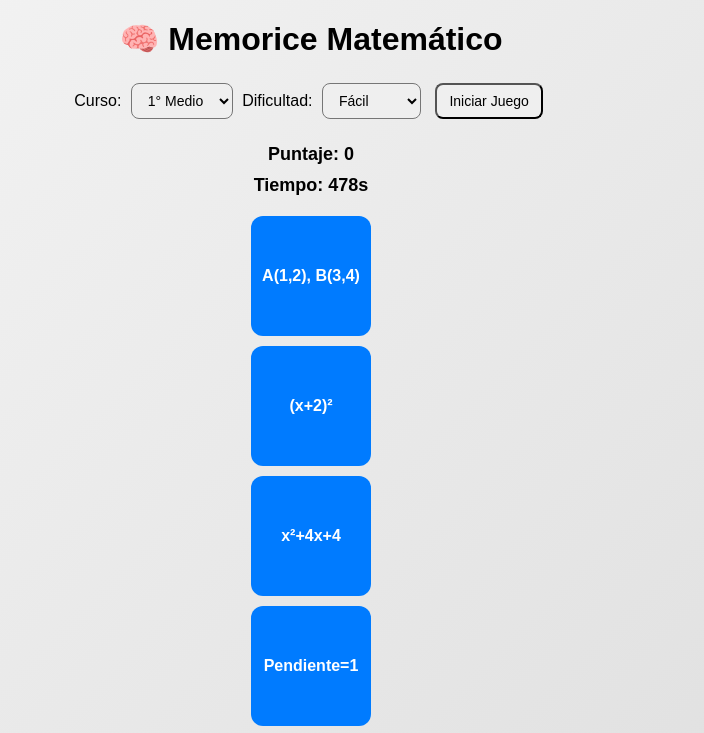
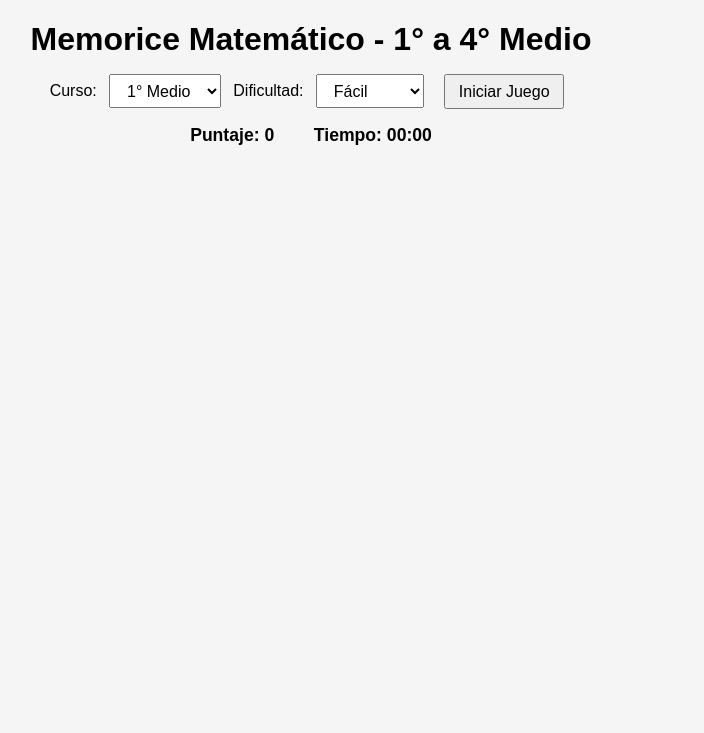
Before and after one commit to memoricematematico/memorice-matematico, a plain HTML site: page index.html in a window 1280 px wide. Both pictures are taken after a click on the button "Iniciar Juego". Shown: the top 733 px of the page, without its empty margins (329-1033 px from the left). Drawn offline with Linux system fonts and the light colour scheme.

Commit message:
index.html

```diff
--- a/index.html
+++ b/index.html
@@ -1,277 +1,284 @@
 <!DOCTYPE html>
 <html lang="es">
 <head>
-  <meta charset="UTF-8">
-  <title>Memorice Matemático</title>
+<meta charset="UTF-8" />
+<meta name="viewport" content="width=device-width, initial-scale=1" />
+<title>Memorice Matemático - 1° a 4° Medio</title>
 <style>
   body {
     font-family: Arial, sans-serif;
+    margin: 1em;
+    background: #f5f5f5;
+  }
+  h1 {
     text-align: center;
-      background: linear-gradient(135deg, #f5f5f5, #dcdcdc);
-      margin: 0;
-      padding: 0;
+    margin-bottom: 0.5em;
   }
-
-    h1 {
-      margin: 20px;
+  #controls {
+    text-align: center;
+    margin-bottom: 1em;
   }
-
-    #controls {
-      margin: 20px;
+  select, button {
+    font-size: 1rem;
+    padding: 0.4em 0.8em;
+    margin: 0 0.5em;
   }
-
-    select, button {
-      padding: 8px 12px;
-      margin: 5px;
-      font-size: 14px;
-      border-radius: 8px;
-    }
-
   #board {
     display: grid;
-      gap: 10px;
+    grid-template-columns: repeat(4, 140px);
+    grid-gap: 15px;
     justify-content: center;
-      margin: 20px auto;
-      max-width: 800px;
+    margin-bottom: 1em;
   }
-
   .card {
-      width: 120px;
-      height: 120px;
-      border-radius: 12px;
+    background: #e0e0e0;
+    border: 2px solid #ccc;
+    height: 110px;
     display: flex;
+    align-items: center;
     justify-content: center;
-      align-items: center;
     font-weight: bold;
-      font-size: 16px;
+    font-size: 1rem;
     cursor: pointer;
-      transition: background-color 0.3s, transform 0.3s;
-      color: white;
-      padding: 10px;
-      box-sizing: border-box;
+    user-select: none;
+    color: transparent;
+    transition: background-color 0.3s, color 0.3s;
+    padding: 0.5em;
+    text-align: center;
+    border-radius: 8px;
+    box-shadow: 0 3px 6px rgba(0,0,0,0.1);
   }
-
-    .card.correct {
-      background-color: #28a745 !important;
+  .card.flipped {
+    background: #ffeb3b;
+    color: black;
     cursor: default;
   }
-
+  .card.matched {
+    background: #4caf50;
+    color: white;
+    cursor: default;
+  }
   .card.wrong {
-      background-color: red !important;
+    background: #f44336;
+    color: white;
+    cursor: default;
   }
-
-    #score, #timer {
-      font-size: 18px;
-      margin: 10px;
+  #explanation {
+    min-height: 3em;
+    margin-bottom: 1em;
+    font-style: italic;
+    text-align: center;
+    color: #333;
+  }
+  #scoreboard, #timer {
     font-weight: bold;
+    font-size: 1.1rem;
+    margin: 0.3em 1em;
   }
-
-    /* Colores por curso */
-    .curso-1 .card { background-color: #007bff; } /* Azul */
-    .curso-2 .card { background-color: #28a745; } /* Verde */
-    .curso-3 .card { background-color: #6f42c1; } /* Violeta */
-    .curso-4 .card { background-color: #fd7e14; } /* Naranja */
+  #info-bar {
+    text-align: center;
+    margin-bottom: 1em;
+  }
+  /* Colores para dificultad */
+  .board-facil .card { border-color: #81c784; }
+  .board-medio .card { border-color: #4caf50; }
+  .board-dificil .card { border-color: #388e3c; }
+  .board-extremo .card { border-color: #1b5e20; }
 </style>
 </head>
 <body>
-  <h1>🧠 Memorice Matemático</h1>
+
+<h1>Memorice Matemático - 1° a 4° Medio</h1>
+
 <div id="controls">
-    <label>Curso:
-      <select id="curso">
-        <option value="1">1° Medio</option>
-        <option value="2">2° Medio</option>
-        <option value="3">3° Medio</option>
-        <option value="4">4° Medio</option>
+  Curso:
+  <select id="curso-select">
+    <option value="1medio">1° Medio</option>
+    <option value="2medio">2° Medio</option>
+    <option value="3medio">3° Medio</option>
+    <option value="4medio">4° Medio</option>
   </select>
-    </label>
-    <label>Dificultad:
-      <select id="dificultad">
+  Dificultad:
+  <select id="dificultad-select">
     <option value="facil">Fácil</option>
     <option value="medio">Medio</option>
     <option value="dificil">Difícil</option>
     <option value="extremo">Extremo</option>
   </select>
-    </label>
-    <button onclick="iniciarJuego()">Iniciar Juego</button>
+  <button id="start-btn">Iniciar Juego</button>
 </div>
 
-  <div id="score">Puntaje: 0</div>
-  <div id="timer">Tiempo: 0</div>
+<div id="info-bar">
+  <span id="scoreboard">Puntaje: 0</span>
+  <span id="timer">Tiempo: 00:00</span>
+</div>
 
-  <div id="board"></div>
+<div id="board" class="board-facil"></div>
+
+<div id="explanation"></div>
 
 <script>
-    const bancoOperaciones = {
-      1: {
-        facil: [
-          ["(x+2)²", "x²+4x+4"],
-          ["2x+3=7", "x=2"],
-          ["A(1,2), B(3,4)", "Pendiente=1"],
-        ],
-        medio: [
-          ["Sistema: x+y=5, x-y=1", "x=3, y=2"],
-          ["(x+3)(x-3)", "x²-9"],
-          ["y=2x+1", "Recta pendiente 2"],
-        ],
-        dificil: [
-          ["Homotecia k=2 (2,3)", "(4,6)"],
-          ["Nube: (1,2)(2,4)(3,6)", "y=2x"],
-          ["x²+6x+9", "(x+3)²"],
-        ],
-        extremo: [
-          ["Sistema: 2x+3y=12, x-y=1", "x=3, y=2"],
-          ["(x+1)³", "x³+3x²+3x+1"],
-          ["Datos: (1,2)(2,5)(3,10)", "Relación cuadrática"],
-        ]
-      },
-      2: {
-        facil: [
-          ["√49", "7"],
-          ["2³", "8"],
-          ["log₁₀(100)", "2"],
-        ],
-        medio: [
-          ["x²-5x+6=0", "x=2,3"],
-          ["f(x)=x²", "Parábola"],
-          ["cos(60°)", "0.5"],
-        ],
-        dificil: [
-          ["log₂(8)", "3"],
-          ["Sen(30°)", "0.5"],
-          ["Función inversa: f(x)=2x+1", "f⁻¹(x)=(x-1)/2"],
-        ],
-        extremo: [
-          ["Var. Aleatoria: P(X=1)=0.3, P(X=2)=0.7", "E(X)=1.7"],
-          ["Ecuación: x²+4x+3=0", "x=-1,-3"],
-          ["Cambio %: de 100 a 120", "20%"],
-        ]
-      },
-      3: {
-        facil: [
-          ["i²", "-1"],
-          ["Circunferencia centro (0,0), r=5", "x²+y²=25"],
-          ["Media de 2,4,6", "4"],
-        ],
-        medio: [
-          ["(2+3i)+(1+4i)", "3+7i"],
-          ["Función: f(x)=2^x", "Exponencial"],
-          ["Mediana: 1,3,5,7,9", "5"],
-        ],
-        dificil: [
-          ["Circunferencia (x-2)²+(y+1)²=9", "Centro(2,-1), r=3"],
-          ["log₁₀(1000)", "3"],
-          ["Varianza: 2,4,6", "2.67"],
-        ],
-        extremo: [
-          ["(1+i)²", "2i"],
-          ["Función log: f(x)=ln(x)", "Dominio x>0"],
-          ["Desvío Estándar: 2,4,6", "√2.67"],
-        ]
-      },
-      4: {
-        facil: [
-          ["(x+1)(x+2)", "x²+3x+2"],
-          ["Media: 10,20,30", "20"],
-          ["Prob: cara de moneda", "0.5"],
-        ],
-        medio: [
-          ["(a+b)²", "a²+2ab+b²"],
-          ["Circunferencia: centro(0,0),r=2", "x²+y²=4"],
-          ["Moda: 2,2,3,4", "2"],
-        ],
-        dificil: [
-          ["Binomio: (x-1)(x²+x+1)", "x³-1"],
-          ["Azar: dado P(par)", "3/6=0.5"],
-          ["Geometría: área círculo r=3", "9π"],
-        ],
-        extremo: [
-          ["Prob: 2 lanzamientos de moneda (2 caras)", "0.25"],
-          ["Datos y azar: varianza 5,7,9", "2.67"],
-          ["Geometría: volumen cubo arista 4", "64"],
-        ]
+  const bancoOperaciones = { /* Aquí va todo el banco de ejercicios tal como en tu versión anterior */ };
+  const tiemposDificultad = { facil: 8*60, medio: 6*60, dificil: 4*60, extremo: 3*60 };
+
+  const board = document.getElementById("board");
+  const cursoSelect = document.getElementById("curso-select");
+  const dificultadSelect = document.getElementById("dificultad-select");
+  const startBtn = document.getElementById("start-btn");
+  const explanationDiv = document.getElementById("explanation");
+  const scoreboard = document.getElementById("scoreboard");
+  const timerDisplay = document.getElementById("timer");
+
+  let cursoActual = cursoSelect.value;
+  let dificultadActual = dificultadSelect.value;
+  let puntaje = 0;
+  let cartasSeleccionadas = [];
+  let temporizador = null;
+  let tiempoRestante = 0;
+  let bloqueoClick = false;
+
+  function mezclarArray(array) {
+    for (let i = array.length - 1; i > 0; i--) {
+      const j = Math.floor(Math.random() * (i + 1));
+      [array[i], array[j]] = [array[j], array[i]];
     }
-    };
+    return array;
+  }
 
-    let score = 0;
-    let firstCard = null;
-    let lockBoard = false;
-    let timer;
-    let timeLeft = 0;
+  function crearCartas() {
+    puntaje = 0;
+    actualizarPuntaje();
+    cartasSeleccionadas = [];
+    explanationDiv.textContent = "";
+    clearInterval(temporizador);
 
-    function iniciarJuego() {
-      const curso = document.getElementById("curso").value;
-      const dificultad = document.getElementById("dificultad").value;
-      const board = document.getElementById("board");
+    cursoActual = cursoSelect.value;
+    dificultadActual = dificultadSelect.value;
+
+    const ejercicios = bancoOperaciones[cursoActual][dificultadActual];
+    if (!ejercicios) { alert("No hay ejercicios para esta combinación."); return; }
+
     board.innerHTML = "";
-      score = 0;
-      document.getElementById("score").innerText = "Puntaje: " + score;
+    board.className = "board-" + dificultadActual;
 
-      // Tiempo según dificultad
-      if (dificultad === "facil") timeLeft = 480;
-      else if (dificultad === "medio") timeLeft = 360;
-      else if (dificultad === "dificil") timeLeft = 240;
-      else timeLeft = 180;
+    const seleccion = mezclarArray(ejercicios).slice(0, 8);
+    const cartas = [];
+    seleccion.forEach((item, index) => {
+      cartas.push({id:index, tipo:"pregunta", text:item.pregunta, explicacion:item.explicacion});
+      cartas.push({id:index, tipo:"respuesta", text:item.respuesta, explicacion:item.explicacion});
+    });
+    mezclarArray(cartas);
 
-      clearInterval(timer);
-      timer = setInterval(() => {
-        if (timeLeft <= 0) {
-          clearInterval(timer);
-          alert("⏰ Se acabó el tiempo!");
+    cartas.forEach(c => {
+      const cardDiv = document.createElement("div");
+      cardDiv.classList.add("card");
+      cardDiv.dataset.id = c.id;
+      cardDiv.dataset.tipo = c.tipo;
+      cardDiv.dataset.text = c.text;
+      cardDiv.dataset.explicacion = c.explicacion;
+      cardDiv.textContent = ""; // siempre dada vuelta al inicio
+      cardDiv.addEventListener("click", manejarClickCarta);
+      board.appendChild(cardDiv);
+    });
+
+    iniciarTemporizador();
+  }
+
+  function manejarClickCarta(e) {
+    if (bloqueoClick) return;
+    const carta = e.currentTarget;
+    if (carta.classList.contains("flipped") || carta.classList.contains("matched")) return;
+
+    carta.classList.add("flipped");
+    carta.textContent = carta.dataset.text;
+
+    cartasSeleccionadas.push(carta);
+
+    if (cartasSeleccionadas.length === 2) {
+      bloqueoClick = true;
+      const [primera, segunda] = cartasSeleccionadas;
+
+      if (primera.dataset.id === segunda.dataset.id && primera.dataset.tipo !== segunda.dataset.tipo) {
+        primera.classList.add("matched");
+        segunda.classList.add("matched");
+        puntaje += 10;
+        explanationDiv.textContent = "¡Correcto! " + primera.dataset.explicacion;
+        setTimeout(() => {
+          bloqueoClick = false;
+          explanationDiv.textContent = "";
+          revisarFinJuego();
+        }, 1500);
       } else {
-          timeLeft--;
-          document.getElementById("timer").innerText = "Tiempo: " + timeLeft + "s";
+        puntaje = Math.max(0, puntaje - 5);
+        explanationDiv.textContent = "Incorrecto. " + (segunda.dataset.explicacion || "Revisa bien el ejercicio.");
+        primera.classList.add("wrong");
+        segunda.classList.add("wrong");
+        setTimeout(() => {
+          primera.classList.remove("flipped", "wrong");
+          segunda.classList.remove("flipped", "wrong");
+          primera.textContent = "";
+          segunda.textContent = "";
+          explanationDiv.textContent = "";
+          bloqueoClick = false;
+        }, 1500);
+      }
+      actualizarPuntaje();
+      cartasSeleccionadas = [];
+    }
+  }
+
+  function actualizarPuntaje() { scoreboard.textContent = `Puntaje: ${puntaje}`; }
+
+  function revisarFinJuego() {
+    const todasCartas = Array.from(board.querySelectorAll(".card"));
+    if (todasCartas.every(c => c.classList.contains("matched"))) {
+      clearInterval(temporizador);
+      explanationDiv.textContent = "¡Felicidades! Terminaste el juego.";
+      bloquearCartas();
+    }
+  }
+
+  function iniciarTemporizador() {
+    clearInterval(temporizador);
+    tiempoRestante = tiemposDificultad[dificultadActual];
+    actualizarTiempo();
+    temporizador = setInterval(() => {
+      tiempoRestante--;
+      actualizarTiempo();
+      if (tiempoRestante <= 0) {
+        clearInterval(temporizador);
+        explanationDiv.textContent = "¡Se acabó el tiempo!";
+        bloquearCartas();
+        bloqueoClick = true;
       }
     }, 1000);
+  }
 
-      const ejercicios = bancoOperaciones[curso][dificultad];
-      let cartas = [];
-      ejercicios.forEach(([p, r]) => {
-        cartas.push({text: p, pair: r});
-        cartas.push({text: r, pair: p});
-      });
+  function actualizarTiempo() {
+    const minutos = Math.floor(tiempoRestante / 60).toString().padStart(2, "0");
+    const segundos = (tiempoRestante % 60).toString().padStart(2, "0");
+    timerDisplay.textContent = `Tiempo: ${minutos}:${segundos}`;
+  }
 
-      cartas.sort(() => Math.random() - 0.5);
-
-      board.className = "curso-" + curso;
-      board.style.gridTemplateColumns = `repeat(${Math.sqrt(cartas.length)}, 1fr)`;
-
-      cartas.forEach(c => {
-        const div = document.createElement("div");
-        div.classList.add("card");
-        div.innerText = c.text;
-        div.dataset.pair = c.pair;
-        div.onclick = () => clickCard(div);
-        board.appendChild(div);
+  function bloquearCartas() {
+    const todasCartas = Array.from(board.querySelectorAll(".card"));
+    todasCartas.forEach(c => {
+      c.removeEventListener("click", manejarClickCarta);
+      c.classList.add("flipped");
+      c.textContent = c.dataset.text;
     });
   }
 
-    function clickCard(card) {
-      if (lockBoard || card.classList.contains("correct")) return;
+  startBtn.addEventListener("click", crearCartas);
+  cursoSelect.addEventListener("change", () => { cursoActual = cursoSelect.value; });
+  dificultadSelect.addEventListener("change", () => {
+    dificultadActual = dificultadSelect.value;
+    board.className = "board-" + dificultadActual;
+  });
 
-      if (!firstCard) {
-        firstCard = card;
-      } else {
-        if (firstCard === card) return;
+  board.className = "board-" + dificultadActual;
+  timerDisplay.textContent = "Tiempo: 00:00";
+</script>
 
-        if (firstCard.dataset.pair === card.innerText) {
-          firstCard.classList.add("correct");
-          card.classList.add("correct");
-          score += 10;
-        } else {
-          lockBoard = true;
-          firstCard.classList.add("wrong");
-          card.classList.add("wrong");
-          score -= 5;
-          setTimeout(() => {
-            firstCard.classList.remove("wrong");
-            card.classList.remove("wrong");
-            lockBoard = false;
-          }, 800);
-        }
-        document.getElementById("score").innerText = "Puntaje: " + score;
-        firstCard = null;
-      }
-    }
-  </script>
 </body>
 </html>
```
Lines whose indentation alone changed are shown as unchanged.
